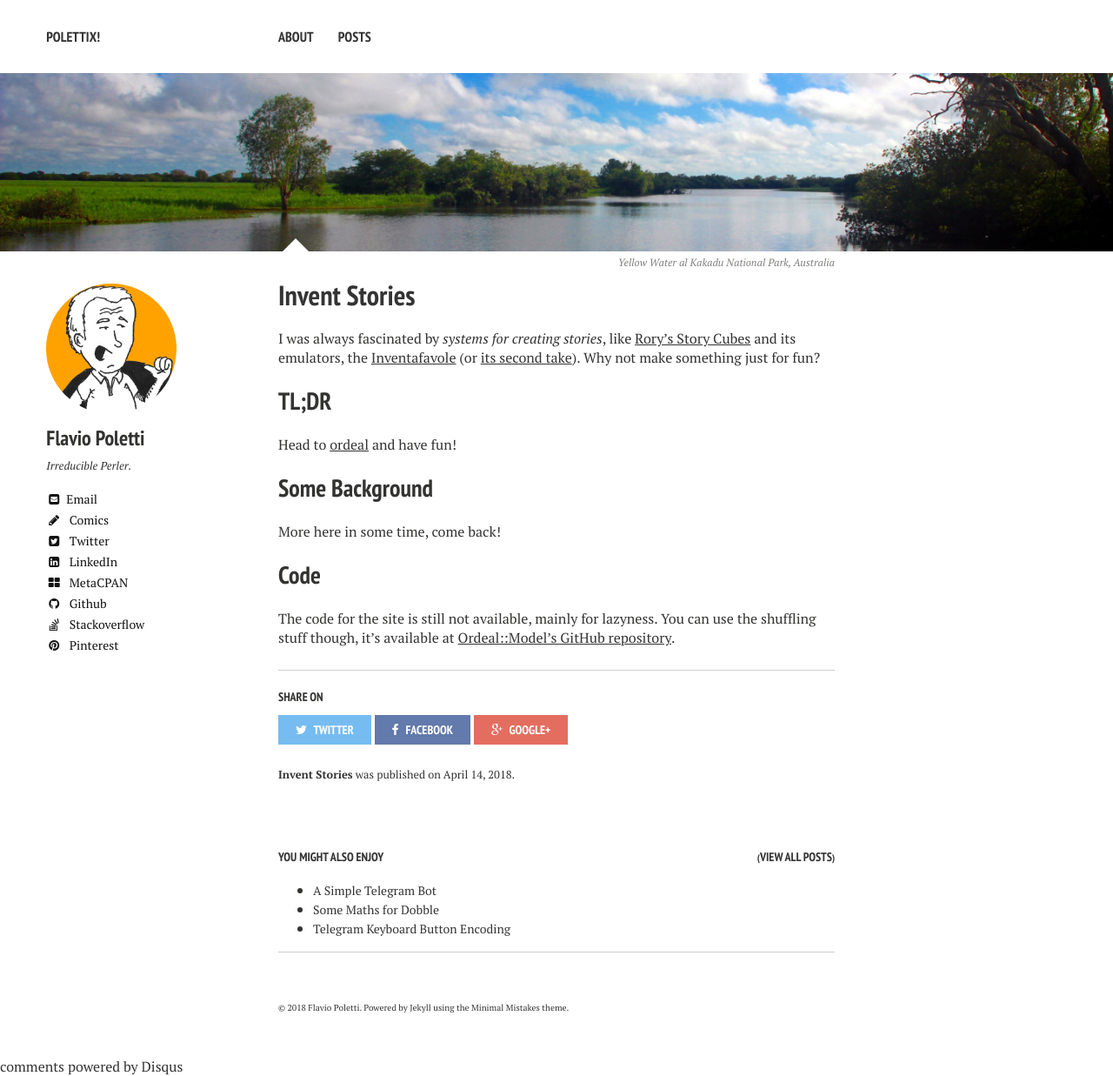
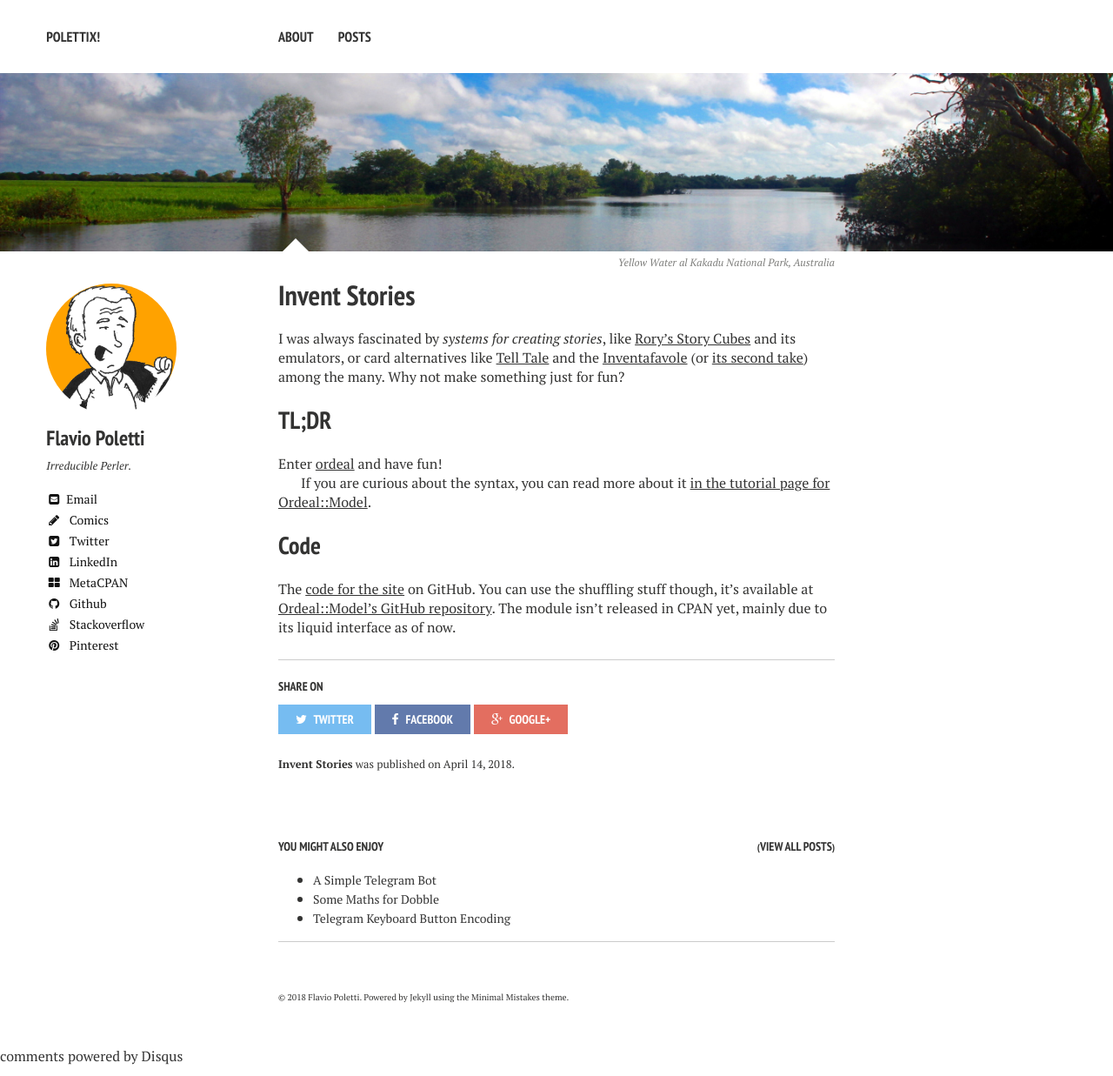
Before and after one commit to polettix/blog, a Jekyll site: the page built from _posts/2018-04-14-invent-stories.md, in a window 1280 px wide. Shown: the whole page at 87% size. Built offline with Jekyll 4.4.1, drawn with Linux system fonts in a browser that asks for light colours; nearby versions of some CDN libraries; comment, search, counter and statistics services are not loaded.

Commit message:
Added a few pointers to ordeal

```diff
--- a/_posts/2018-04-14-invent-stories.md
+++ b/_posts/2018-04-14-invent-stories.md
@@ -10,27 +10,31 @@ comments: true
 ---
 
 I was always fascinated by *systems for creating stories*, like [Rory's
-Story Cubes][rorys] and its emulators, the [Inventafavole][inventafavole]
-(or [its second take][inventafavole2]). Why not make something just for
+Story Cubes][rorys] and its emulators, or card alternatives like [Tell
+Tale][telltale] and the [Inventafavole][inventafavole] (or [its second
+take][inventafavole2]) among the many. Why not make something just for
 fun?
 
 ## TL;DR
 
-Head to [ordeal][ordeal] and have fun!
+Enter [ordeal][ordeal] and have fun!
 
-## Some Background
-
-More here in some time, come back!
+If you are curious about the syntax, you can read more about it [in the
+tutorial page for Ordeal::Model][ordeal-tutorial].
 
 ## Code
 
-The code for the site is still not available, mainly for lazyness. You can
-use the shuffling stuff though, it's available at [Ordeal::Model's GitHub
-repository][ordeal-model-repo].
+The [code for the site][ordeal-webapp] on GitHub. You can use the shuffling
+stuff though, it's available at [Ordeal::Model's GitHub
+repository][ordeal-model-repo]. The module isn't released in CPAN yet,
+mainly due to its liquid interface as of now.
 
 [rorys]: https://www.storycubes.com/
+[telltale]: http://www.blueorangegames.com/index.php/games/telltale
 [inventafavole]: http://www.ilbarbagiannieditore.it/prodotto/linventafavole/
 [inventafavole2]: http://www.ilbarbagiannieditore.it/prodotto/linventafavole-ii-2/
 [ordeal]: https://ordeal.introm.it/
 [dokku]: http://blog.polettix.it/dokku-your-tiny-paas/
 [ordeal-model-repo]: https://github.com/polettix/Ordeal-Model
+[ordeal-webapp]: https://github.com/polettix/ordeal-webapp
+[ordeal-tutorial]: https://github.com/polettix/Ordeal-Model/blob/master/lib/Ordeal/Model/Tutorial.pod#express-yourself
```
